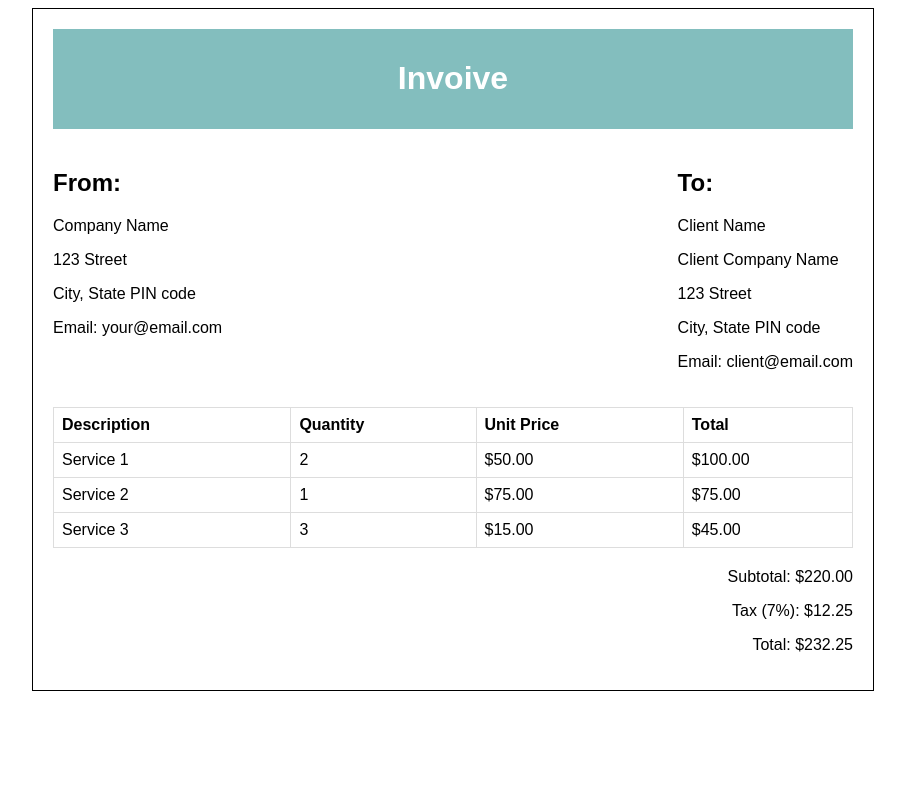
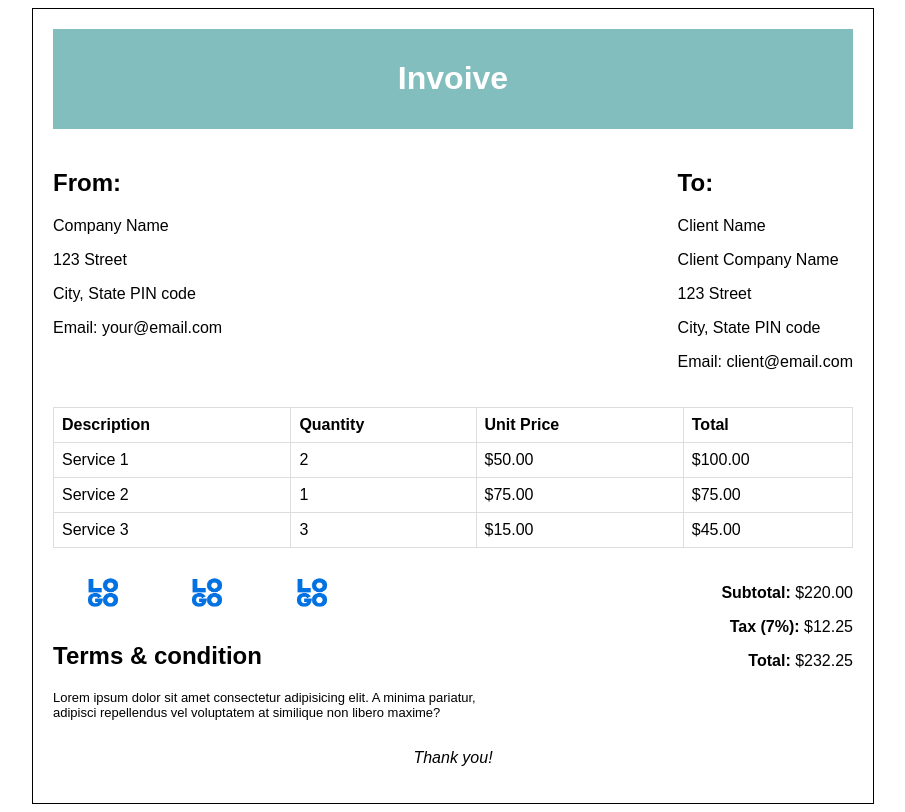
Before and after one commit to neha-gupta01/Practice-Session, a plain HTML site: page index.html in a window 1280 px wide. Shown: the whole page, without its empty margins (187-1092 px from the left). Drawn offline with Linux system fonts and the light colour scheme.

Commit message:
comaplete

```diff
--- a/index.html
+++ b/index.html
@@ -60,10 +60,30 @@
           </tr>
         </tbody>
       </table>
-      <div class="invoice-summary">
-        <p>Subtotal: $220.00</p>
-        <p>Tax (7%): $12.25</p>
-        <p>Total: $232.25</p>
+      <div class="end">
+        <div class="attachment">
+          <div class="logos">
+            <img src="logo.png" alt="logo" width="100px" height="50px" />
+            <img src="logo.png" alt="logo" width="100px" height="50px" />
+            <img src="logo.png" alt="logo" width="100px" height="50px" />
+          </div>
+          <div class="instruction">
+            <h2>Terms & condition</h2>
+            <p>
+              Lorem ipsum dolor sit amet consectetur adipisicing elit. A minima
+              pariatur, adipisci repellendus vel voluptatem at similique non
+              libero maxime?
+            </p>
+          </div>
+        </div>
+        <div class="invoice-summary">
+          <p><b>Subtotal: </b>$220.00</p>
+          <p><b>Tax (7%): </b>$12.25</p>
+          <p><b>Total: </b>$232.25</p>
+        </div>
+      </div>
+      <div class="footer">
+        <p>Thank you!</p>
       </div>
     </div>
   </body>
--- a/style.css
+++ b/style.css
@@ -32,7 +32,21 @@ body {
   padding: 8px;
   text-align: left;
 }
+.end {
+  display: flex;
+}
+.attachment {
+  width: 58%;
+}
 
+.instruction p {
+  font-size: 13px;
+}
 .invoice-summary {
+  width: 42%;
   text-align: right;
 }
+.footer {
+  text-align: center;
+  font-style: italic;
+}
```
Also changed, not shown: logo.png (added).
